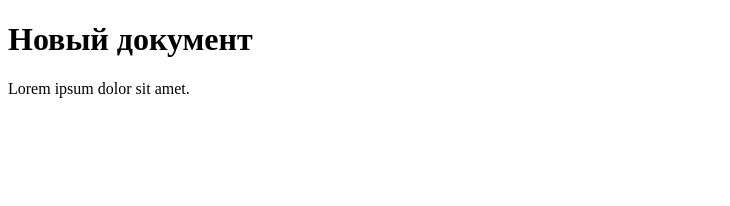
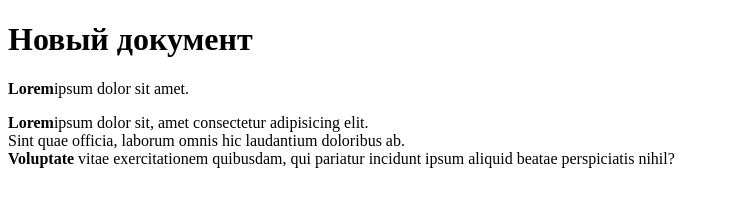
Before and after one commit to Vitamin-JS/goit-tes, a plain HTML site: page index.html in a window 1280 px wide. Shown: the whole page, without its empty margins (0-730 px from the left). Drawn offline with Linux system fonts and the light colour scheme.

Commit message:
Add prettier and Lorem

```diff
--- a/index.html
+++ b/index.html
@@ -8,6 +8,8 @@
 </head>
 <body>
    <h1>Новый документ</h1>
-   <p>Lorem ipsum dolor sit amet.</p>
+   <p><b>Lorem</b>ipsum dolor sit amet.</p>
+   <p><b>Lorem</b>ipsum dolor sit, amet consectetur adipisicing elit. <br>
+       Sint quae officia, laborum omnis hic laudantium doloribus ab. <br> <B>Voluptate</B>  vitae exercitationem quibusdam, qui pariatur incidunt ipsum aliquid beatae perspiciatis nihil?</p>
 </body>
 </html>
```
Also changed, not shown: .prettierrc.json (added).
